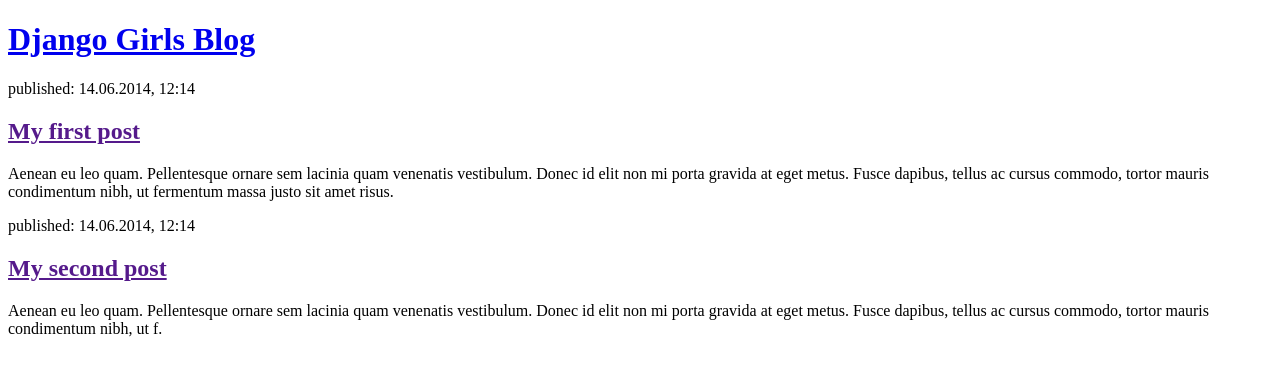
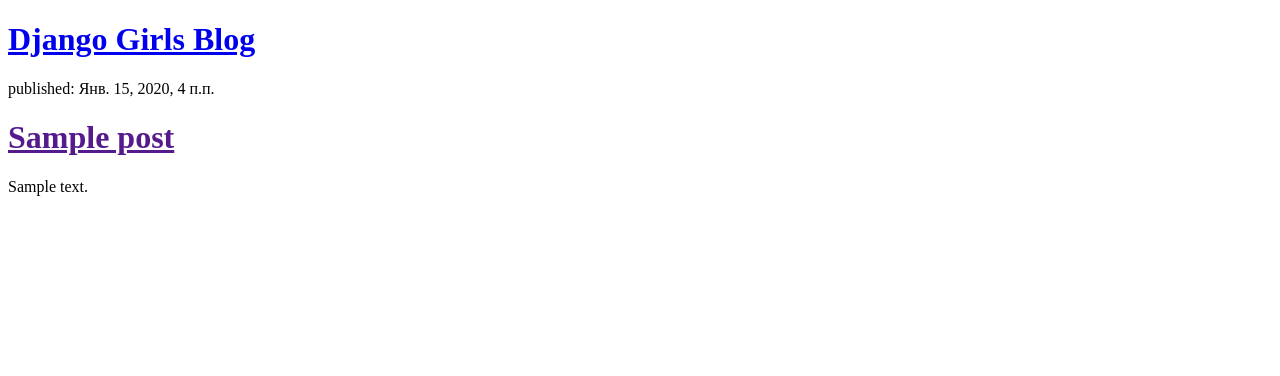
Before and after one commit to Janyl13/my-first-blog, a Django app: page / in a window 1280 px wide. Shown: the top 376 px of the page. Run offline with Django 3.2, Linux system fonts and the light colour scheme; tables that the repository leaves empty hold one stand-in row (values such as "Sample post").

Commit message:
Modified templates to display posts from database.

```diff
--- a/blog/templates/blog/post_list.html
+++ b/blog/templates/blog/post_list.html
@@ -5,20 +5,18 @@
         <title>Django Girls blog</title>
     </head>
     <body>
+
+
         <div>
             <h1><a href="/">Django Girls Blog</a></h1>
         </div>
 
-        <div>
-            <p>published: 14.06.2014, 12:14</p>
-            <h2><a href="">My first post</a></h2>
-            <p>Aenean eu leo quam. Pellentesque ornare sem lacinia quam venenatis vestibulum. Donec id elit non mi porta gravida at eget metus. Fusce dapibus, tellus ac cursus commodo, tortor mauris condimentum nibh, ut fermentum massa justo sit amet risus.</p>
-        </div>
-
-        <div>
-            <p>published: 14.06.2014, 12:14</p>
-            <h2><a href="">My second post</a></h2>
-            <p>Aenean eu leo quam. Pellentesque ornare sem lacinia quam venenatis vestibulum. Donec id elit non mi porta gravida at eget metus. Fusce dapibus, tellus ac cursus commodo, tortor mauris condimentum nibh, ut f.</p>
-        </div>
+        {% for post in posts %}
+    <div>
+        <p>published: {{ post.published_date }}</p>
+        <h1><a href="">{{ post.title }}</a></h1>
+        <p>{{ post.text|linebreaksbr }}</p>
+    </div>
+{% endfor %}
     </body>
 </html>
--- a/blog/views.py
+++ b/blog/views.py
@@ -1,4 +1,7 @@
 from django.shortcuts import render
+from .models import Post
+from django.utils import timezone
 
 def post_list(request):
-    return render(request, 'blog/post_list.html', {})
+    posts = Post.objects.filter(published_date__lte=timezone.now()).order_by('published_date')
+    return render(request, 'blog/post_list.html', {'posts': posts})
--- a/mysite/settings.py
+++ b/mysite/settings.py
@@ -11,6 +11,7 @@
 """
 
 import os
+from pathlib import Path
 
 # Build paths inside the project like this: os.path.join(BASE_DIR, ...)
 BASE_DIR = os.path.dirname(os.path.dirname(os.path.abspath(__file__)))
@@ -25,7 +26,7 @@
 # SECURITY WARNING: don't run with debug turned on in production!
 DEBUG = True
 
-ALLOWED_HOSTS = ['127.0.0.1', 'pythonanywhere.com']
+ALLOWED_HOSTS = ['127.0.0.1', 'janyl.pythonanywhere.com']
 
 
 # Application definition
```
